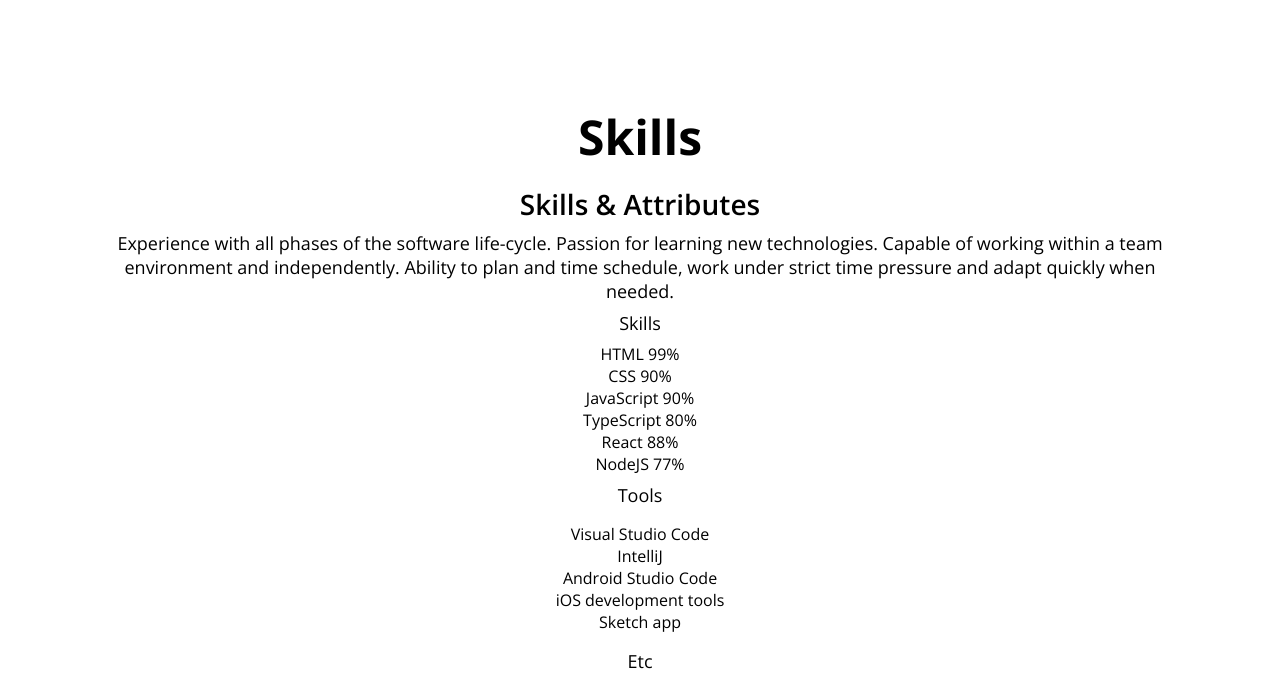
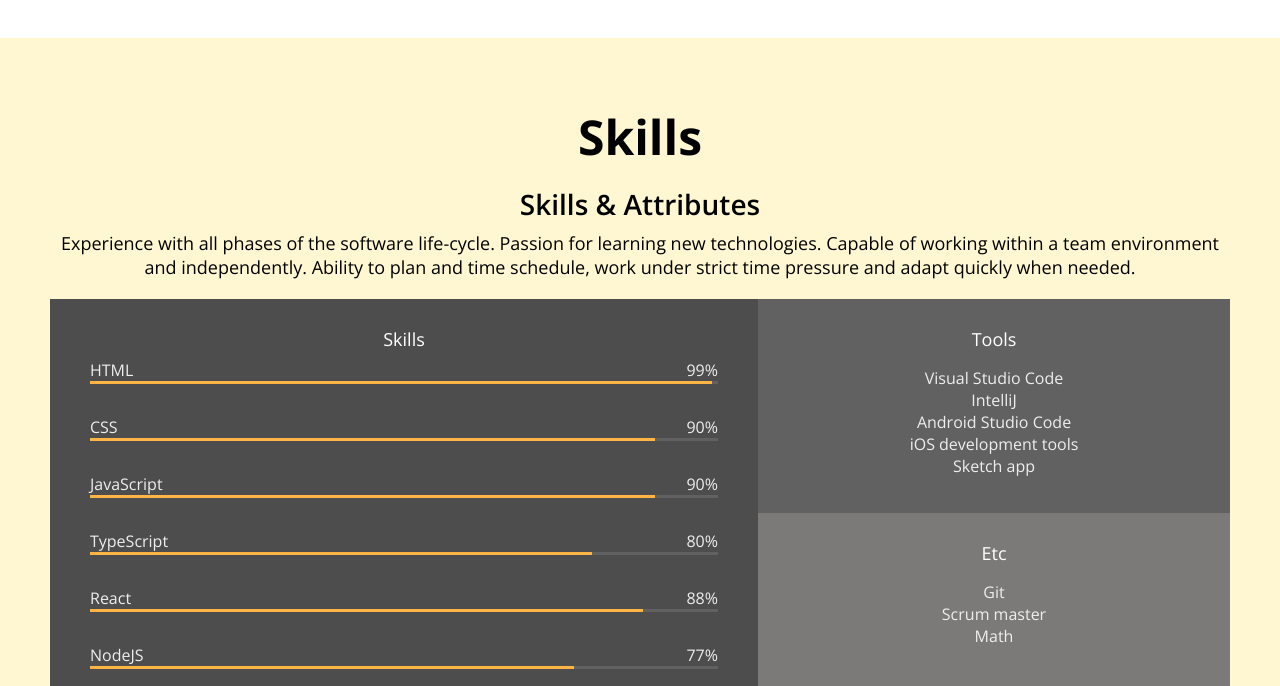
Before and after one commit to sangcheol-LEE/-portfolio, a plain HTML site: page index.html in a window 1280 px wide. Shown: the part 1563-2249 px from the top of the page. Drawn offline with nearby package versions, Linux system fonts and the light colour scheme.

Commit message:
added css

```diff
--- a/style.css
+++ b/style.css
@@ -154,6 +154,9 @@ button {
 .section {
   padding: 50px;
   text-align: center;
+  margin: auto;
+}
+.section__container {
   max-width: 1200px;
   margin: auto;
 
@@ -221,3 +224,56 @@ button {
 .job__period {
   font-size: var(--font-micro)
 }
+
+/* Skills */
+
+#skills {
+  background-color: var(--color-yellow);
+}
+
+.skillset {
+  display: flex;
+  background-color: var(--color-light-grey);
+  color:var(--color-light-white);
+  margin : 20px 0;
+}
+
+.skillset__title {
+  color: var(--color-white)
+}
+
+.skillset__left {
+  flex-basis: 60%;
+  background-color: var(--color-dark-grey);
+  padding : 20px 40px;
+}
+.skill {
+  margin-bottom: 32px;
+}
+.skill__description {
+  display: flex;
+  justify-content: space-between;
+}
+
+.skill__bar {
+  height: 3px;
+  background-color: var(--color-grey);
+}
+
+.skill__value{
+  width: 100%;
+  height: 3px;
+  background-color: var(--color-orange);
+}
+.skillset__right {
+  flex-basis: 40% ;
+}
+
+.tools {
+  background-color: var(--color-grey);
+}
+
+.tools,
+.etc {
+  padding : 20px;
+}
```
